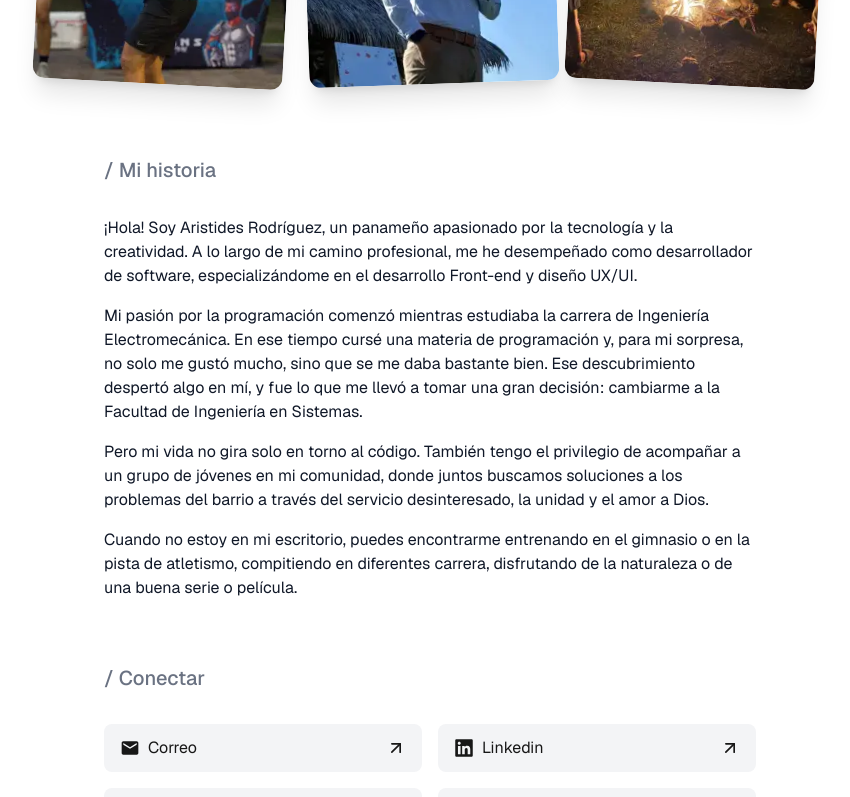
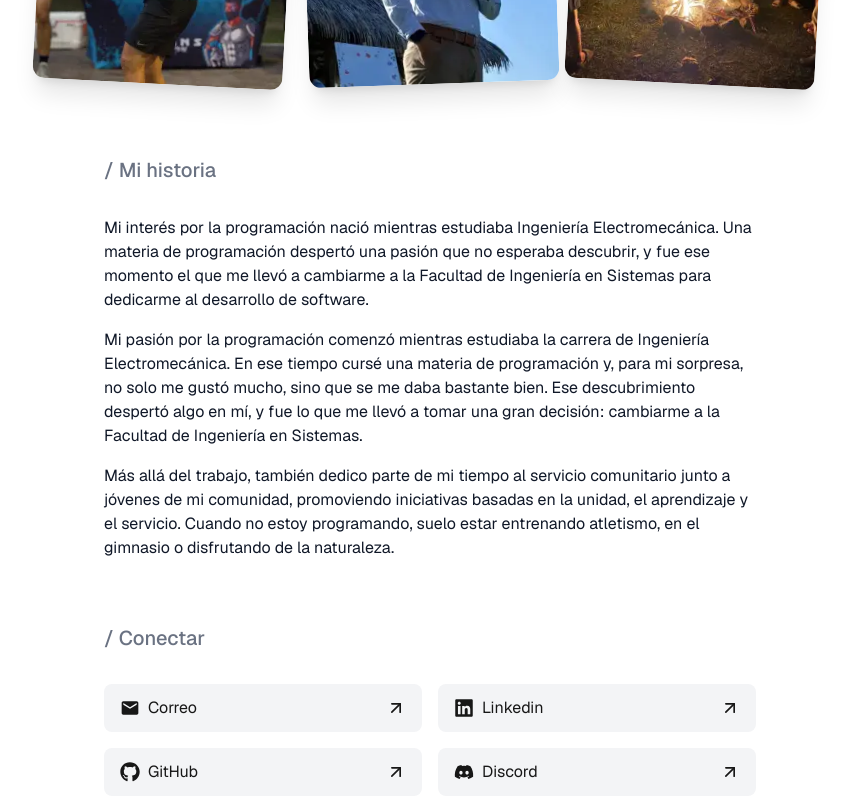
Before and after one commit to arisrodriguez/a-r, a Next.js app: page /sobre-mi in a window 1280 px wide. Shown: the part 476-1273 px from the top of the page, without its empty margins (210-1060 px from the left). Built offline with nearby package versions, Linux system fonts and the light colour scheme.

Commit message:
feat: update about story content

```diff
--- a/src/app/components/About/AboutStory.tsx
+++ b/src/app/components/About/AboutStory.tsx
@@ -10,17 +10,13 @@ export default function AboutStory() {
         >
             <h2 className="font-medium text-xl text-gray-500 dark:text-neutral-400 mb-8">/ Mi historia</h2>
             <p className="font-normal text-base text-gray-900 dark:text-gray-100">
-                ¡Hola! Soy Aristides Rodríguez, un panameño apasionado por la tecnología y la creatividad.
-                A lo largo de mi camino profesional, me he desempeñado como desarrollador de software, especializándome en el desarrollo Front-end y diseño UX/UI.
+                Mi interés por la programación nació mientras estudiaba Ingeniería Electromecánica. Una materia de programación despertó una pasión que no esperaba descubrir, y fue ese momento el que me llevó a cambiarme a la Facultad de Ingeniería en Sistemas para dedicarme al desarrollo de software.
             </p>
             <p className="mt-4 font-normal text-base text-gray-900 dark:text-gray-100">
                 Mi pasión por la programación comenzó mientras estudiaba la carrera de Ingeniería Electromecánica. En ese tiempo cursé una materia de programación y, para mi sorpresa, no solo me gustó mucho, sino que se me daba bastante bien. Ese descubrimiento despertó algo en mí, y fue lo que me llevó a tomar una gran decisión: cambiarme a la Facultad de Ingeniería en Sistemas.
             </p>
             <p className="mt-4 font-normal text-base text-gray-900 dark:text-gray-100">
-                Pero mi vida no gira solo en torno al código. También tengo el privilegio de acompañar a un grupo de jóvenes en mi comunidad, donde juntos buscamos soluciones a los problemas del barrio a través del servicio desinteresado, la unidad y el amor a Dios.
-            </p>
-            <p className="mt-4 font-normal text-base text-gray-900 dark:text-gray-100">
-                Cuando no estoy en mi escritorio, puedes encontrarme entrenando en el gimnasio o en la pista de atletismo, compitiendo en diferentes carrera, disfrutando de la naturaleza o de una buena serie o película.
+                Más allá del trabajo, también dedico parte de mi tiempo al servicio comunitario junto a jóvenes de mi comunidad, promoviendo iniciativas basadas en la unidad, el aprendizaje y el servicio. Cuando no estoy programando, suelo estar entrenando atletismo, en el gimnasio o disfrutando de la naturaleza.
             </p>
         </motion.div>
     );
```
